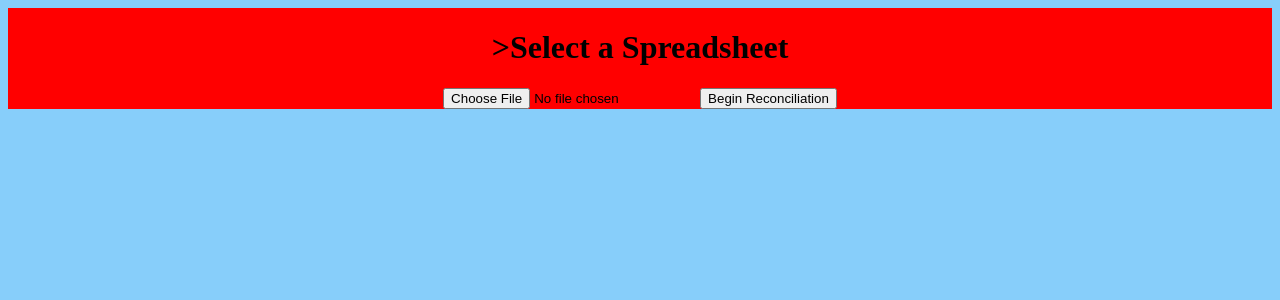
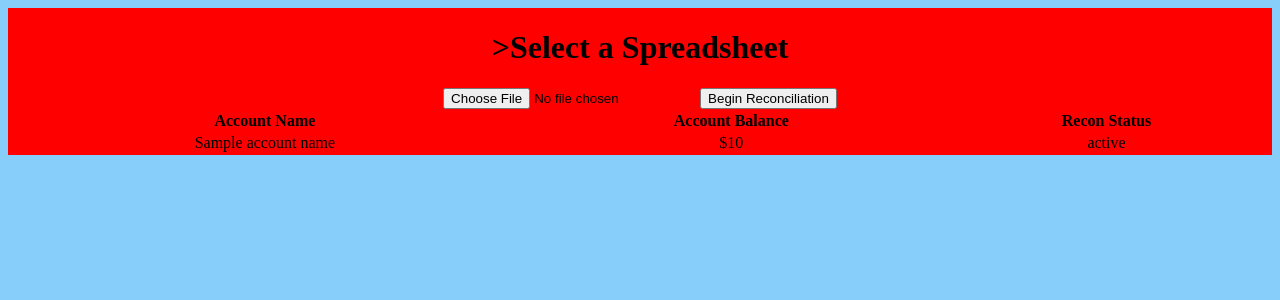
Before and after one commit to DonaldCapodilupo/Quickbooks-Account-Reconciliation, a Flask app: template templates/ReconWindow.html in a window 1280 px wide. Shown: the top 300 px of the page. Run offline with Flask 2, Linux system fonts and the light colour scheme; the template is opened without the code that fills it: most values are stand-ins (such as "Sample title", 1, 10 or a date in 2020).

Commit message:
Figured out how to add a for loop in HTML using Flask/Jinja2. Currently, the loop takes in the Recon object from Backend.py. Plan is to add support for if statements to add buttons to labels to help end user determine if a recon is a single or a double.

```diff
--- a/templates/ReconWindow.html
+++ b/templates/ReconWindow.html
@@ -22,9 +22,20 @@
         </form>
         </div>
 
-        <div class="Results_Wrapper">
-
-        </div>
+        <table>
+            <tr>
+                <th>Account Name</th>
+                <th>Account Balance</th>
+                <th>Recon Status</th>
+            </tr>
+            {% for account_Name in data %}
+            <tr>
+                <td>{{account_Name.account_Name}}</td>
+                <td>${{account_Name.account_Balance}}</td>
+                <td>{{account_Name.account_Status}}</td>
+            </tr>
+            {% endfor %}
+        </table>
 
     </div>
 </body>
```
